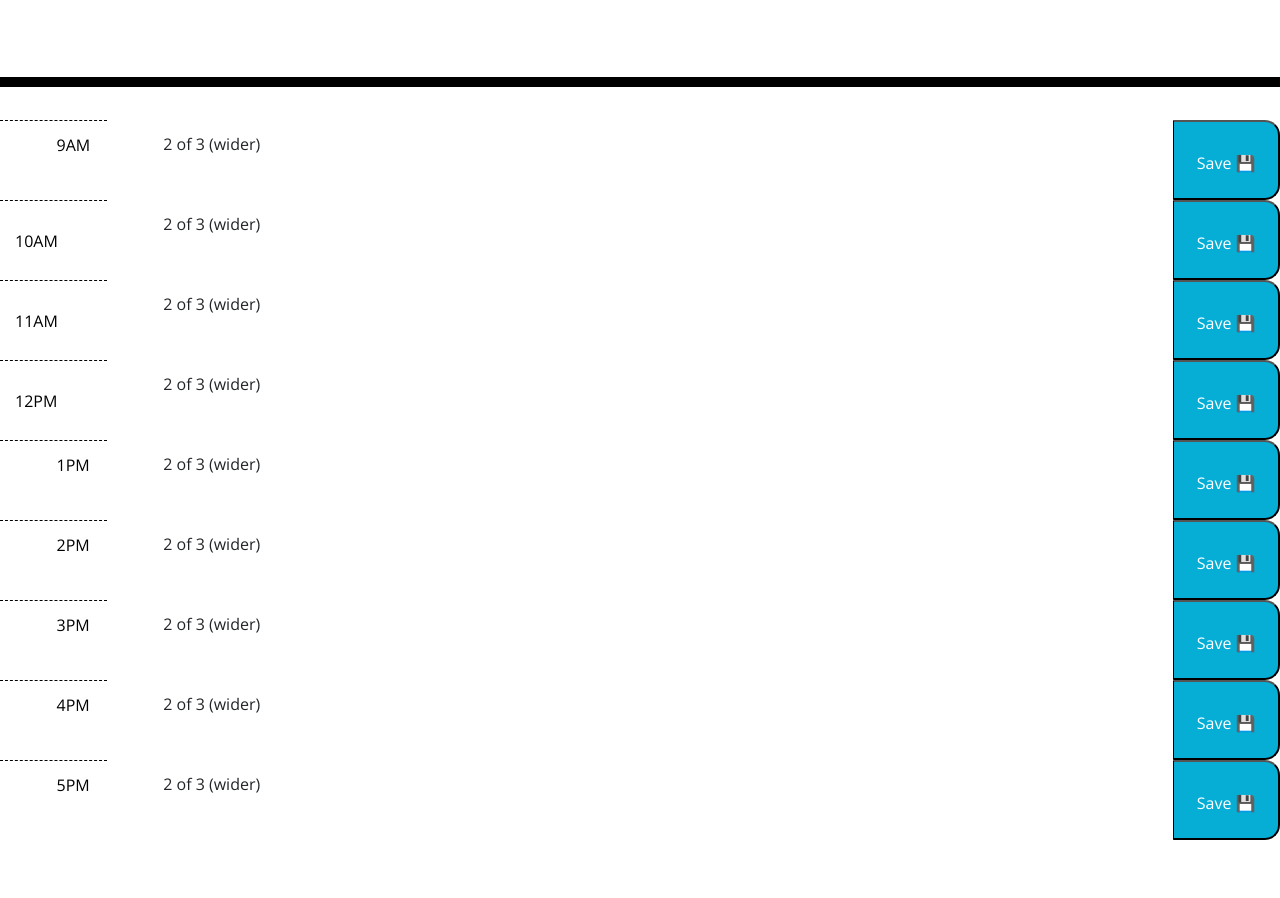
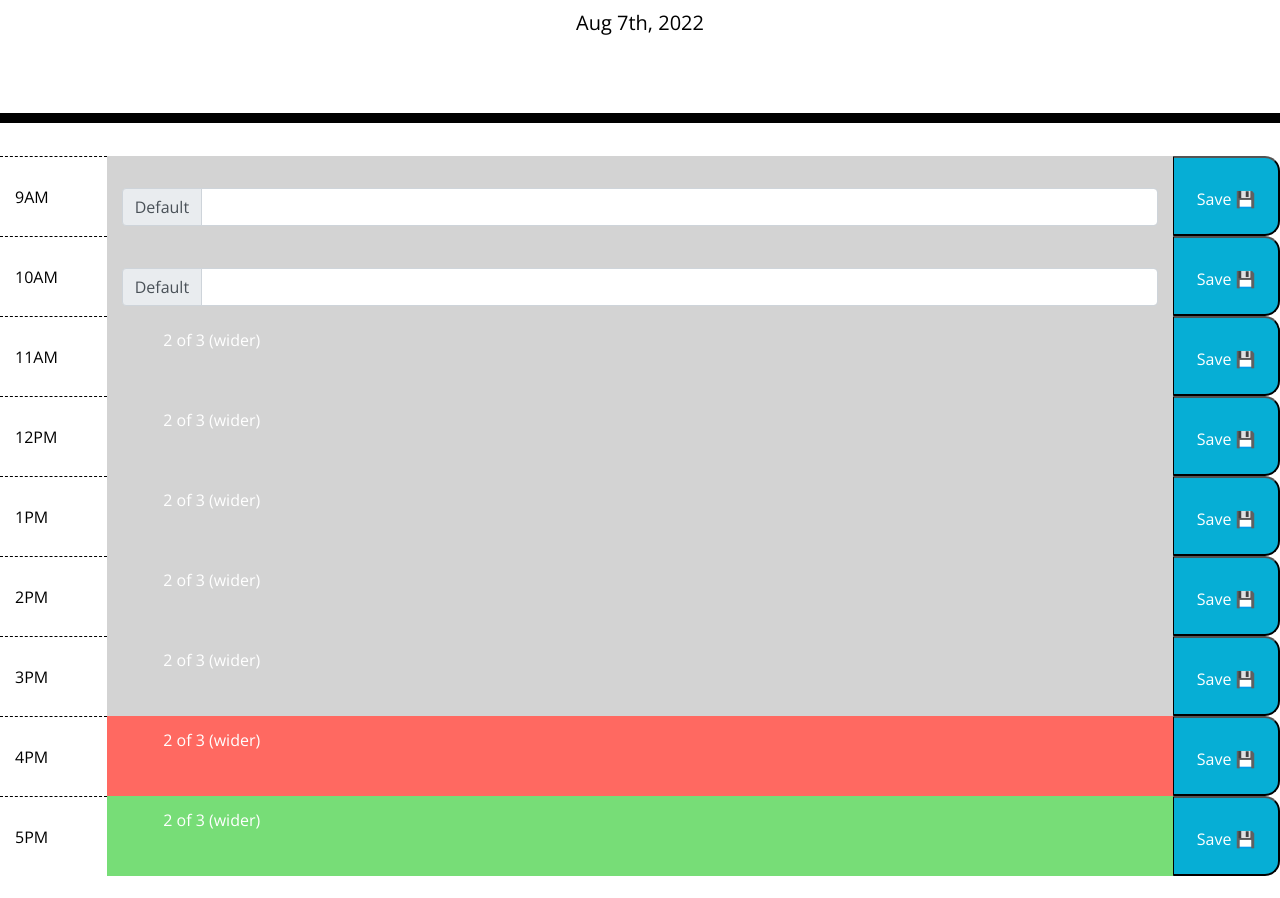
Before and after one commit to LittMarque27/todays-work-schedule, a plain HTML site: page index.html in a window 1280 px wide. Shown: the part 181-1079 px from the top of the page. Before the commit the page ends 1043 px from the top, so only its background shows below. Drawn offline with nearby package versions, Linux system fonts and the light colour scheme.

Commit message:
color coordinated timebloacks

```diff
--- a/assets/css/style.css
+++ b/assets/css/style.css
@@ -23,6 +23,7 @@ textarea {
 
 .description {
   white-space: pre-wrap;
+  height: 80px;
 }
 
 .time-block {
--- a/assets/js/script.js
+++ b/assets/js/script.js
@@ -0,0 +1,73 @@
+//Moment JS
+//var dateTime = now
+var dateTime = moment().format("MMM Do, YYYY");
+//var currentHOU
+var currentHour = moment().format("H");
+console.log(currentHour)
+//var past
+//var future
+
+//array hours slots
+var hours = $(".container").children().children(".hour");
+
+var timeBlock = $(".hour").html().trim()
+console.log(hours.html().trim())
+//array text slots
+var tasks = $("#customTime")
+
+console.log(hours)
+
+var thisTimeEl = $(".thisTime")
+console.log(thisTimeEl.html())
+
+var timeSlots = [9, 10, 11, 12, 13, 14, 15, 16, 17]
+console.log(timeSlots);
+
+$("#currentDay").text(dateTime);
+
+function timeColor() {
+
+
+    for (var i = 0; i < timeSlots.length; i++) {
+
+        var taskBlock = $(".container").children().eq(i).children().eq(1)
+
+        if ((timeSlots[i]) < currentHour) {
+            taskBlock.addClass("past")
+        } else if ((timeSlots[i]) > currentHour) {
+            taskBlock.addClass("future")
+        } else {
+            taskBlock.addClass("present")
+        }
+    }
+};
+
+timeColor()
+
+
+
+
+
+// if($(".container").children().eq(0).children().eq(0) !== currentHOUR) {
+//     $(".container").children().eq(0).children().eq(1).addClass("future")
+// }
+
+
+// if(9 < currentHour) {
+//     $(".container").children().eq(0).children().eq(1).addClass("past");
+// } else if (9 > currentHour) {
+//     tasks.addClass("future");
+// } else {
+//     tasks.addClass("present");
+// };
+
+
+
+
+//For loop for checking hour
+
+//call function
+
+//local storage
+
+//Clear local storage???
--- a/index.html
+++ b/index.html
@@ -32,7 +32,41 @@
       <!-- Timeblocks go here -->
       <div class="row">
         <div class="col-1 hour">
-          9AM
+          <p class= "thisTime">9AM</p>
+        </div>
+        <div class="col-10 description #customTime">
+          <div class="input-group mb-3">
+            <div class="input-group-prepend">
+              <span class="input-group-text" id="inputGroup-sizing-default">Default</span>
+            </div>
+            <input type="text" class="form-control" aria-label="Default" aria-describedby="inputGroup-sizing-default">
+          </div>
+        </div>
+        <button class="col-1 saveBtn">
+          <p>Save 💾</p>
+        </button>
+      </div>
+
+      <div class="row">
+        <div class="col-1 hour">
+          <p class= "thisTime">10AM</p>
+        </div>
+        <div class="col-10 description">
+          <div class="input-group mb-3">
+            <div class="input-group-prepend">
+              <span class="input-group-text" id="inputGroup-sizing-default">Default</span>
+            </div>
+            <input type="text" class="form-control" aria-label="Default" aria-describedby="inputGroup-sizing-default">
+          </div>
+        </div>
+        <button class="col-1 saveBtn">
+          <p>Save 💾</p>
+        </button>
+      </div>
+
+      <div class="row">
+        <div class="col-1 hour">
+          <p class= "thisTime">11AM</p>
         </div>
         <div class="col-10 description">
           2 of 3 (wider)
@@ -44,7 +78,7 @@
 
       <div class="row">
         <div class="col-1 hour">
-          10AM
+          <p class= "thisTime">12PM</p>
         </div>
         <div class="col-10 description">
           2 of 3 (wider)
@@ -56,7 +90,7 @@
 
       <div class="row">
         <div class="col-1 hour">
-          11AM
+          <p class= "thisTime">1PM</p>
         </div>
         <div class="col-10 description">
           2 of 3 (wider)
@@ -68,7 +102,7 @@
 
       <div class="row">
         <div class="col-1 hour">
-          12PM
+          <p class= "thisTime">2PM</p>
         </div>
         <div class="col-10 description">
           2 of 3 (wider)
@@ -80,7 +114,7 @@
 
       <div class="row">
         <div class="col-1 hour">
-          1PM
+          <p class= "thisTime">3PM</p>
         </div>
         <div class="col-10 description">
           2 of 3 (wider)
@@ -92,7 +126,7 @@
 
       <div class="row">
         <div class="col-1 hour">
-          2PM
+          <p class= "thisTime">4PM</p>
         </div>
         <div class="col-10 description">
           2 of 3 (wider)
@@ -104,31 +138,7 @@
 
       <div class="row">
         <div class="col-1 hour">
-          3PM
-        </div>
-        <div class="col-10 description">
-          2 of 3 (wider)
-        </div>
-        <button class="col-1 saveBtn">
-          <p>Save 💾</p>
-        </button>
-      </div>
-
-      <div class="row">
-        <div class="col-1 hour">
-          4PM
-        </div>
-        <div class="col-10 description">
-          2 of 3 (wider)
-        </div>
-        <button class="col-1 saveBtn">
-          <p>Save 💾</p>
-        </button>
-      </div>
-
-      <div class="row">
-        <div class="col-1 hour">
-          5PM
+          <p class= "thisTime">5PM</p>
         </div>
         <div class="col-10 description">
           2 of 3 (wider)
@@ -143,5 +153,7 @@
 
     <script src="https://cdnjs.cloudflare.com/ajax/libs/jquery/3.2.1/jquery.min.js"></script>
     <script src="https://cdnjs.cloudflare.com/ajax/libs/moment.js/2.24.0/moment.min.js"></script>
+
+    <script src="./assets/js/script.js"></script>
   </body>
 </html>
```
